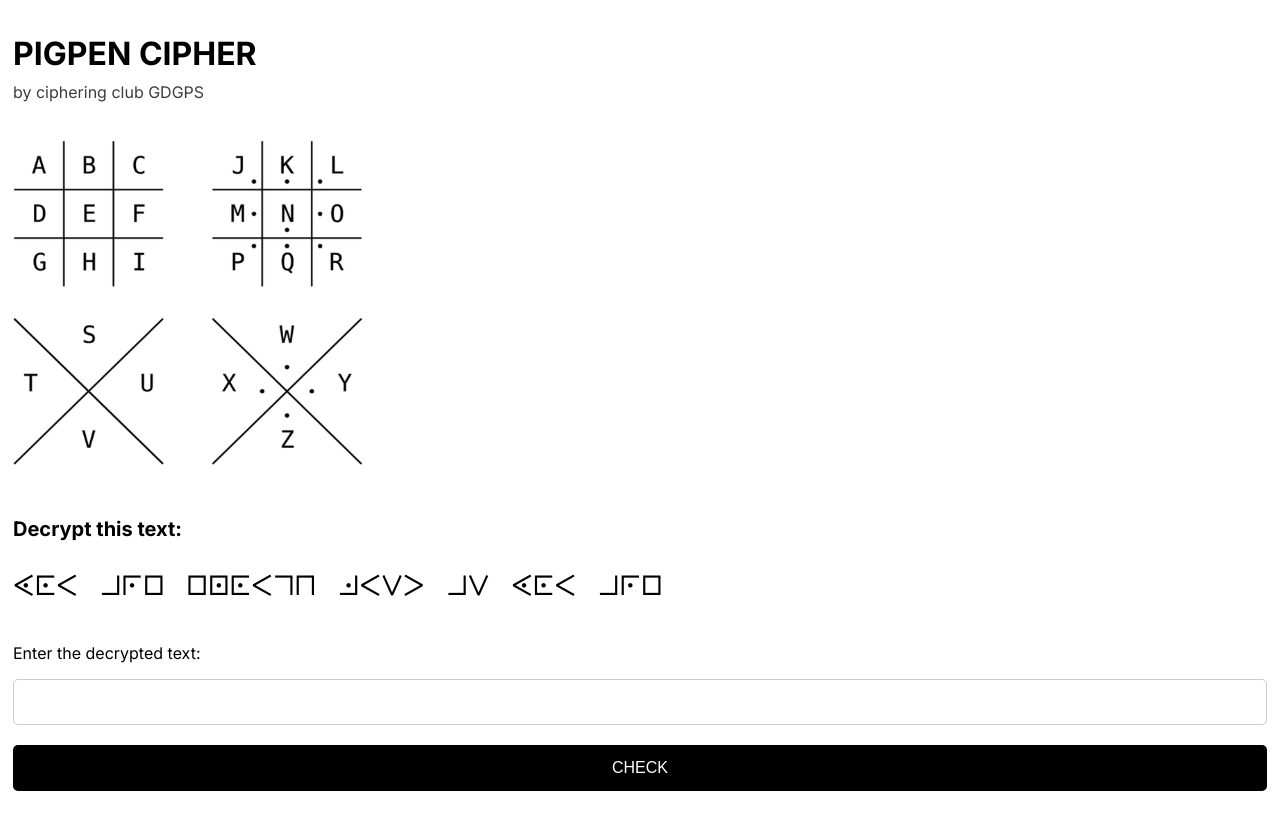
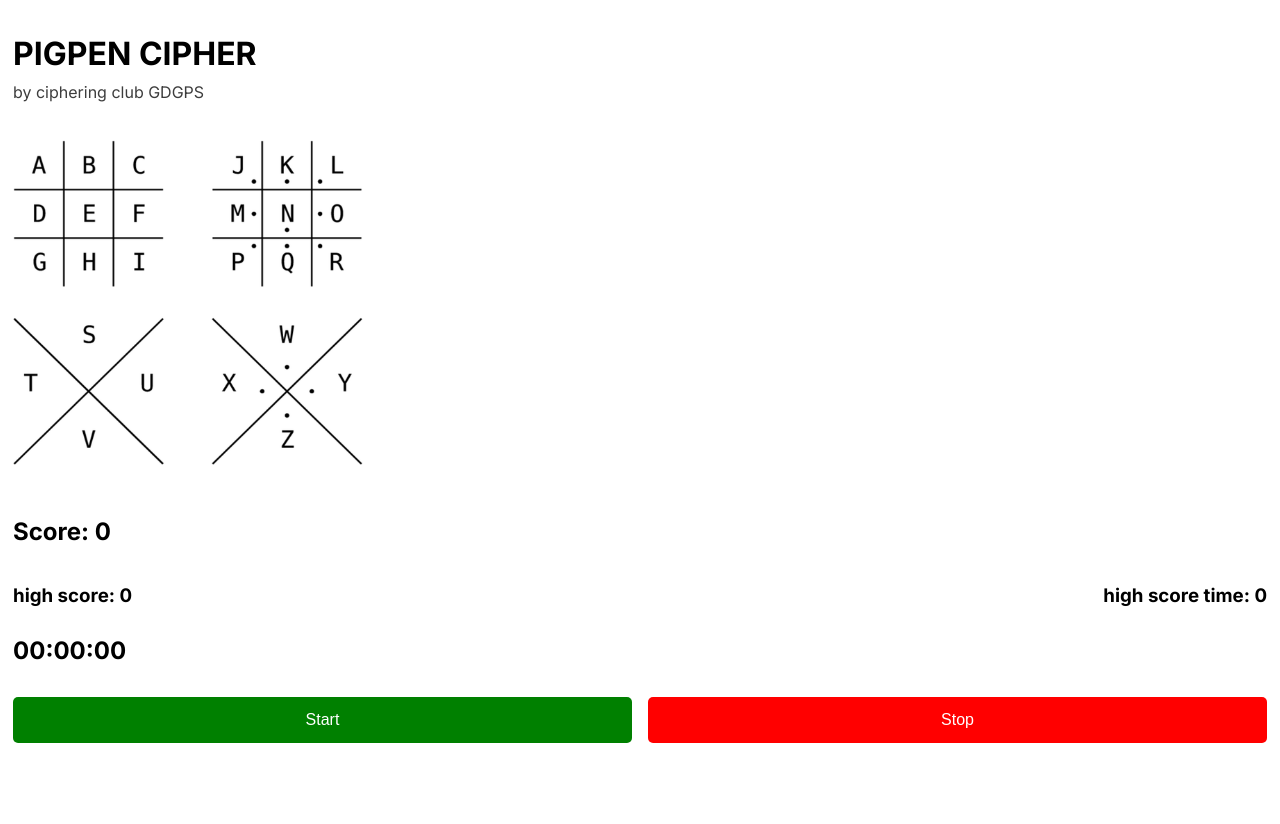
Before and after one commit to lakshayyadav-dev/club-pigpen, a Next.js app: page / in a window 1280 px wide. After the commit the page ends 800 px from the top, so only its background shows below. Built offline with nearby package versions, Linux system fonts and the light colour scheme.

Commit message:
added timer and score

```diff
--- a/app/globals.css
+++ b/app/globals.css
@@ -84,3 +84,40 @@ form {
 .correctAnswerDiv p:nth-child(2) {
     margin-bottom: 30px;
 }
+
+.startGame {
+    display: flex;
+    gap: 1rem;
+    width: 100%;
+    flex: 1;
+}
+
+.startBtn, .stopBtn {
+    padding: 10px;
+    font-size: 16px;
+    line-height: 26px;
+    border: none;
+    cursor: pointer;
+    border-radius: 5px;
+    width: 100%;
+}
+
+.startBtn {
+    background-color: green;
+    color: white;
+}
+.stopBtn {
+    background-color: red;
+    color: white;
+}
+
+.numbers {
+    font-size: 24px;
+    font-weight: bold;
+}
+
+.highscoreData {
+    display: flex;
+    justify-content: space-between;
+    margin-bottom: 10px;
+}
--- a/app/page.js
+++ b/app/page.js
@@ -2,7 +2,7 @@
 
 import Image from "next/image";
 import styles from "./page.module.css";
-import { useState } from "react";
+import { useState, useEffect } from "react";
 import localFont from "next/font/local";
 import encryptedCodes from "./encryptedCodes";
 import key from "/assets/504px-Pigpen.png";
@@ -14,6 +14,26 @@ export default function Home() {
 	const [index, setIndex] = useState(0);
 	const [isCorrect, setIsCorrect] = useState(null);
 	const [showAnswer, setShowAnswer] = useState(false);
+	const [score, setScore] = useState(0);
+	const [start, setStart] = useState(false);
+
+	const [highScore, setHighScore] = useState(localStorage.getItem("highScore") || 0);
+	const [highScoreTime, setHighScoreTime] = useState(localStorage.getItem("highScoreTime") || 0);
+
+	const [time, setTime] = useState(0);
+	const [running, setRunning] = useState(false);
+
+	useEffect(() => {
+		let interval;
+		if (running) {
+			interval = setInterval(() => {
+				setTime((prevTime) => prevTime + 10);
+			}, 10);
+		} else if (!running) {
+			clearInterval(interval);
+		}
+		return () => clearInterval(interval);
+	}, [running]);
 
 	const handleSubmit = (e) => {
 		e.preventDefault();
@@ -21,12 +41,32 @@ export default function Home() {
 		if (inputText === encryptedCodes[index]) {
 			setIsCorrect(true);
 			setShowAnswer(false);
+			setScore(score + 10);
 			setIndex(Math.floor(Math.random() * encryptedCodes.length));
 		} else {
 			setIsCorrect(false);
 		}
 
 		setInputText("");
+	};
+
+	const startGame = () => {
+		setScore(0);
+		setTime(0);
+		setStart(true);
+		setRunning(true);
+	};
+	const stopGame = () => {
+		setStart(false);
+		setRunning(false);
+		if (score > highScore) {
+            alert("New highscore!!")
+			setHighScore(score);
+			localStorage.setItem("highScore", score);
+
+			setHighScoreTime("0" + Math.floor((time / 60000) % 60) + ":" + ("0" + Math.floor((time / 1000) % 60)).slice(-2) + ":" + ("0" + ((time / 10) % 100)).slice(-2));
+			localStorage.setItem("highScoreTime", "0" + Math.floor((time / 60000) % 60) + ":" + ("0" + Math.floor((time / 1000) % 60)).slice(-2) + ":" + ("0" + ((time / 10) % 100)).slice(-2));
+		}
 	};
 
 	return (
@@ -37,6 +77,30 @@ export default function Home() {
 
 			<Image src={key} width={350} height={325} />
 
+			<div>
+				<h2>Score: {score}</h2>
+				<div className="highscoreData">
+					<h3> high score: {highScore}</h3> <h3>high score time: {highScoreTime}</h3>
+				</div>
+				<div className="numbers">
+					<span>{("0" + Math.floor((time / 60000) % 60)).slice(-2)}:</span>
+					<span>{("0" + Math.floor((time / 1000) % 60)).slice(-2)}:</span>
+					<span>{("0" + ((time / 10) % 100)).slice(-2)}</span>
+				</div>
+			</div>
+
+			<div className="startGame">
+				<button className="startBtn" onClick={() => startGame()}>
+					{" "}
+					Start{" "}
+				</button>
+				<button className="stopBtn" onClick={() => stopGame()}>
+					{" "}
+					Stop{" "}
+				</button>
+			</div>
+
+			{start && (
 				<form onSubmit={(e) => handleSubmit(e)}>
 					<div>
 						<p className="decryptText">Decrypt this text:</p>
@@ -66,7 +130,10 @@ export default function Home() {
 										{encryptedCodes[index]}
 									</p>
 								)}
-							<button className="submitButton" onClick={() => setShowAnswer(true)}>
+								<button
+									className="submitButton"
+									onClick={() => setShowAnswer(true)}
+								>
 									Show Correct Answer
 								</button>
 							</>
@@ -77,6 +144,7 @@ export default function Home() {
 						CHECK
 					</button>
 				</form>
+			)}
 		</main>
 	);
 }
```
Lines whose indentation alone changed are shown as unchanged.
